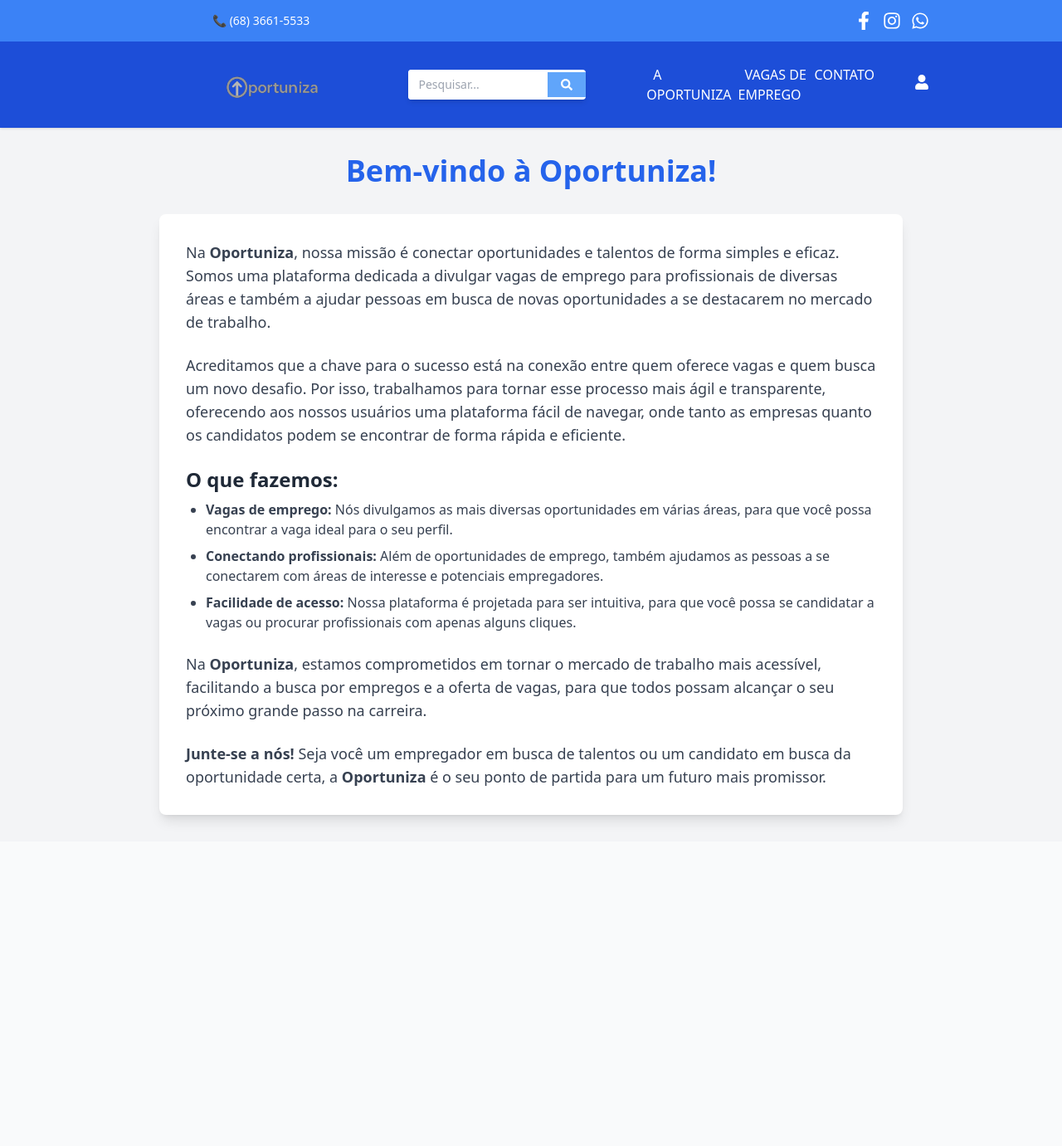
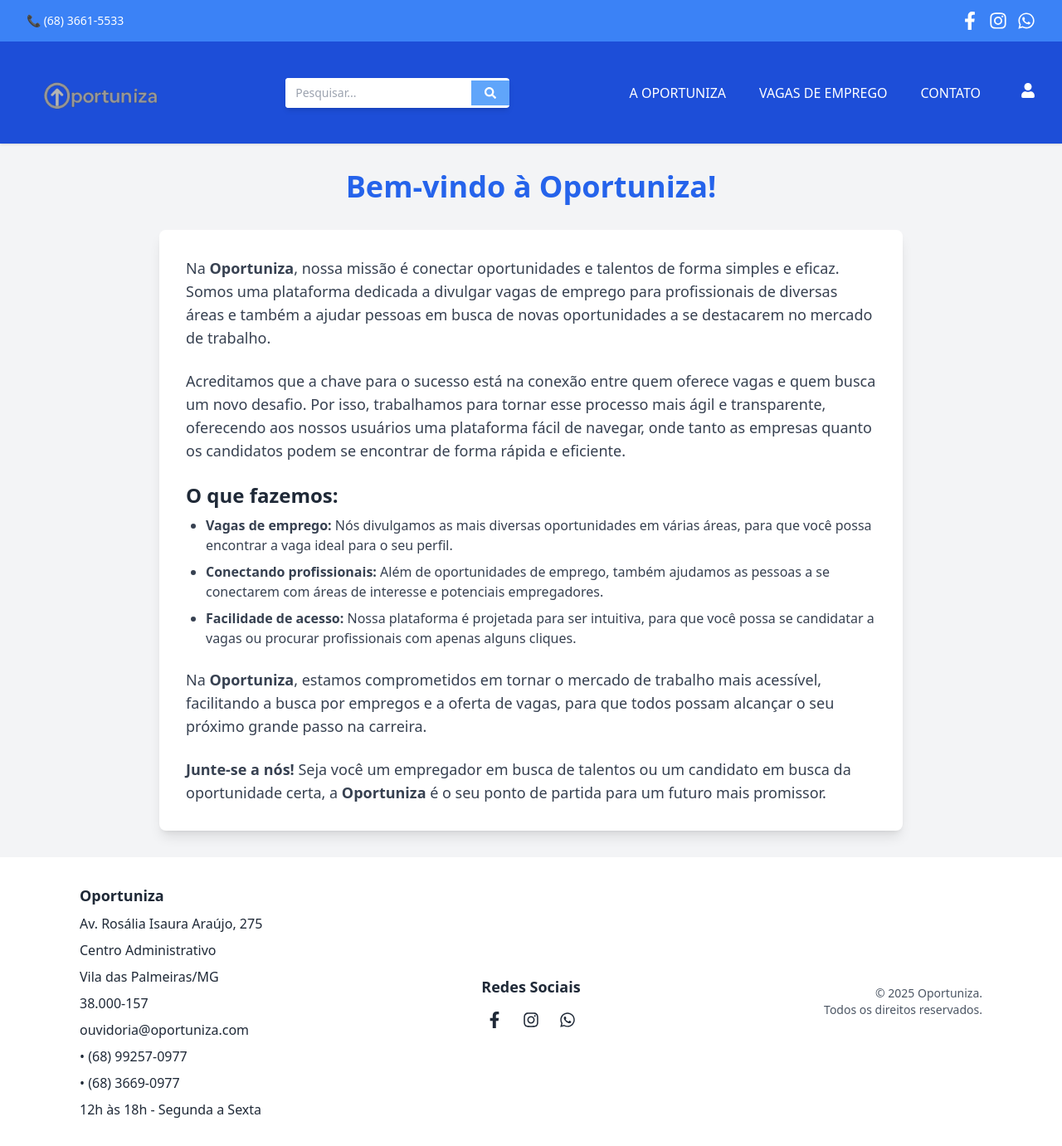
Before and after one commit to Adrianojunior13/Projeto-Integrador-4-Per-odo, a React (Vite) app: page /oportuniza in a window 1280 px wide. Shown: the whole page at 83% size. Before the commit the page ends 1014 px from the top, so only its background shows below. Built offline with nearby package versions, Linux system fonts and the light colour scheme.

Commit message:
feat: adiciona componente Footer e refatora layout do App; ajusta páginas Home, Oportuniza e Vagas para incluir novas seções e melhorias de estilo

```diff
--- a/src/App.jsx
+++ b/src/App.jsx
@@ -1,5 +1,6 @@
 import { Routes, Route } from 'react-router-dom';
 import Header from "./components/Header";
+import Footer from "./components/Footer";
 import Home from "./pages/Home";
 import OportunizaPage from './pages/OportunizaPage';
 import VagasPage from './pages/VagasPage';
@@ -10,19 +11,20 @@
 function App() {
   return (
     <div className="min-h-screen flex flex-col bg-gray-50">
-      {/* Cabeçalho */}
+      {/* Cabeçalho fixo */}
       <Header />
 
-      {/* Rotas */}
+      {/* Conteúdo das rotas */}
+      <main className="flex-grow">
         <Routes>
-        {/* Página inicial - só imagem */}
+          {/* Página inicial */}
           <Route path="/" element={<Home />} />
 
-        {/* Página Vagas - inclui busca, filtros e sidebar */}
+          {/* Página Vagas */}
           <Route
             path="/vagas"
             element={
-            <main className="flex-1 max-w-6xl mx-auto p-4">
+              <div className="max-w-6xl mx-auto p-4">
                 <JobSearch />
                 <div className="flex flex-col md:flex-row gap-6 mt-4">
                   <div className="flex-1">
@@ -32,7 +34,7 @@
                     <Sidebar />
                   </div>
                 </div>
-            </main>
+              </div>
             }
           />
 
@@ -40,6 +42,10 @@
           <Route path="/oportuniza" element={<OportunizaPage />} />
           <Route path="/contato" element={<ContatoPage />} />
         </Routes>
+      </main>
+
+      {/* Rodapé fixo em todas as páginas */}
+      <Footer />
     </div>
   );
 }
--- a/src/components/Footer.jsx
+++ b/src/components/Footer.jsx
@@ -8,33 +8,34 @@
   ];
 
   return (
-    <footer>
-      {/* Seção Principal */}
-      <div className="bg-white text-gray-800 py-8">
-        <div className="max-w-6xl mx-auto px-4 flex flex-col md:flex-row justify-center items-center gap-6">
-          <div className="flex-1 flex flex-col gap-2 text-center">
+    <footer className="w-full">
+      <div className="bg-white text-gray-800 py-8 w-full">
+        <div className="grid grid-cols-1 md:grid-cols-3 gap-6 px-8 w-full max-w-6xl mx-auto">
+
+          {/* Coluna 1 - Informações */}
+          <div className="flex flex-col gap-2 text-center md:text-left">
             <h3 className="text-lg font-bold">Oportuniza</h3>
             <p>Av. Rosália Isaura Araújo, 275</p>
             <p>Centro Administrativo</p>
             <p>Vila das Palmeiras/MG</p>
             <p>38.000-157</p>
             <p>ouvidoria@oportuniza.com</p>
-            <p>(68) 3669-0503 • (68) 99257-0977</p>
+            <p>• (68) 99257-0977</p>
+            <p>• (68) 3669-0977</p>
             <p>12h às 18h - Segunda a Sexta</p>
           </div>
-        </div>
-      </div>
 
-      {/* Seção de Redes Sociais */}
-      <div className="bg-white py-4">
-        <div className="max-w-6xl mx-auto px-4 flex justify-center gap-6">
+          {/* Coluna 2 - Redes Sociais */}
+          <div className="flex flex-col items-center justify-center gap-4">
+            <h3 className="text-lg font-bold">Redes Sociais</h3>
+            <div className="flex gap-6">
               {redesSociais.map((rede, index) => (
                 <a
                   key={index}
                   href={rede.href}
                   target="_blank"
                   rel="noopener noreferrer"
-              className="hover:text-gray-500 transition transform hover:scale-125"
+                  className="hover:text-black transition transform hover:scale-125"
                 >
                   {rede.icon}
                 </a>
@@ -42,10 +43,13 @@
             </div>
           </div>
 
-      {/* Seção Inferior */}
-      <div className="bg-blue-400 text-white text-sm py-2">
-        <div className="max-w-6xl mx-auto px-4 flex justify-center items-center">
-          <p>&copy; {new Date().getFullYear()} Oportuniza. Todos os direitos reservados.</p>
+          {/* Coluna 3 - Direitos Autorais */}
+          <div className="flex items-center justify-center md:justify-end text-center md:text-right">
+            <p className="text-sm text-gray-600">
+              &copy; {new Date().getFullYear()} Oportuniza. <br />
+              Todos os direitos reservados.
+            </p>
+          </div>
         </div>
       </div>
     </footer>
--- a/src/components/Header.jsx
+++ b/src/components/Header.jsx
@@ -1,9 +1,10 @@
 import { useState, useEffect, useRef } from "react";
-import { FaFacebookF, FaInstagram, FaWhatsapp, FaUser, FaSearch } from "react-icons/fa";
-import { Link } from "react-router-dom";  // Importando o Link do React Router
+import { FaFacebookF, FaInstagram, FaWhatsapp, FaUser, FaSearch, FaBars, FaTimes } from "react-icons/fa";
+import { Link } from "react-router-dom";
 
 export default function Header() {
   const [showLogin, setShowLogin] = useState(false);
+  const [menuOpen, setMenuOpen] = useState(false);
   const loginRef = useRef(null);
   const [searchQuery, setSearchQuery] = useState("");
   const [searchResults, setSearchResults] = useState([]);
@@ -45,13 +46,12 @@
 
   return (
     <header className="bg-blue-700 text-white shadow relative z-50">
-      <div className="flex justify-between items-center px-40 py-2 text-sm bg-blue-500 h-[50px]">
-        {/* Número de telefone à esquerda */}
-        <div className="ml-24 flex items-center">
+      {/* Top bar */}
+      <div className="flex justify-between items-center px-4 sm:px-8 py-2 text-sm bg-blue-500 h-[50px]">
+        <div className="flex items-center gap-2 sm:gap-4">
           📞 (68) 3661-5533
         </div>
 
-        {/* Ícones de redes sociais à direita */}
         <div className="flex gap-3 justify-end items-center">
           <a href="https://www.facebook.com" target="_blank" rel="noopener noreferrer" className="hover:text-black transition transform hover:scale-125">
             <FaFacebookF size={22} />
@@ -65,16 +65,16 @@
         </div>
       </div>
 
-      {/* Linha principal do header */}
-      <div className="flex justify-between items-center px-40 py-3 flex-wrap gap-y-4">
-        {/* Esquerda: Logo com Link */}
-        <Link to="/" className="ml-24 flex items-center">
-          <img src="/logo.png" alt="Logo Oportuniza" className="w-55 h-20" />
+      {/* Main header */}
+      <div className="flex justify-between items-center px-4 sm:px-8 py-3 flex-wrap gap-y-4">
+        {/* Logo */}
+        <Link to="/" className="flex items-center">
+          <img src="/logo.png" alt="Logo Oportuniza" className="w-28 sm:w-36 md:w-44 h-auto" />
         </Link>
 
-        {/* Centro: Barra de pesquisa */}
+        {/* Barra de pesquisa */}
         <div className="w-full md:w-1/3 flex justify-center">
-          <div className="w-2/3 max-w-xs">
+          <div className="w-full sm:w-2/3">
             <form
               onSubmit={handleSearch}
               className="flex items-center bg-white text-black rounded overflow-hidden w-full shadow-md"
@@ -94,9 +94,8 @@
               </button>
             </form>
 
-            {/* Resultados da pesquisa */}
             {searchResults.length > 0 && (
-              <div className="mt-2 w-full max-h-[70vh] bg-white text-black shadow-2xl rounded-lg overflow-auto border border-gray-300 p-4">
+              <div className="mt-2 w-full max-h-[50vh] sm:max-h-[70vh] bg-white text-black shadow-2xl rounded-lg overflow-auto border border-gray-300 p-4">
                 <h2 className="text-xl font-bold mb-4 text-center">Vagas Encontradas</h2>
                 {searchResults.map((vaga) => (
                   <div
@@ -111,28 +110,25 @@
           </div>
         </div>
 
-        {/* Direita: Navegação e login */}
-        <nav className="w-full md:w-1/3 flex justify-end items-center gap-6">
-          <ul className="flex gap">
-            <li>
-              <Link to="/oportuniza" className="px-2 py-1 hover:text-black transition duration-300 transform hover:scale-105">
-                A OPORTUNIZA
-              </Link>
-            </li>
-            <li>
-              <Link to="/vagas" className="px-2 py-1 hover:text-black transition duration-300 transform hover:scale-105">
-                VAGAS DE EMPREGO
-              </Link>
-            </li>
-            <li>
-              <Link to="/contato" className="px-2 py-1 hover:text-black transition duration-300 transform hover:scale-105">
-                CONTATO
-              </Link>
-            </li>
+        {/* Menu e login */}
+        <div className="flex items-center gap-4">
+          {/* Hamburger mobile */}
+          <button
+            className="md:hidden text-white hover:text-black"
+            onClick={() => setMenuOpen(!menuOpen)}
+          >
+            {menuOpen ? <FaTimes size={20} /> : <FaBars size={20} />}
+          </button>
+
+          {/* Menu desktop */}
+          <nav className={`flex-col md:flex md:flex-row md:gap-6 absolute md:static top-full left-0 w-full md:w-auto bg-blue-700 md:bg-transparent transition-all duration-300 ${menuOpen ? "flex p-4" : "hidden md:flex"}`}>
+            <ul className="flex flex-col md:flex-row gap-2 md:gap-6 items-center w-full md:w-auto">
+              <li><Link to="/oportuniza" className="px-2 py-1 hover:text-black transition transform hover:scale-105">A OPORTUNIZA</Link></li>
+              <li><Link to="/vagas" className="px-2 py-1 hover:text-black transition transform hover:scale-105">VAGAS DE EMPREGO</Link></li>
+              <li><Link to="/contato" className="px-2 py-1 hover:text-black transition transform hover:scale-105">CONTATO</Link></li>
             </ul>
-
-          <div className="relative" ref={loginRef}>
-            <button onClick={() => setShowLogin((prev) => !prev)} className="ml-4 hover:text-black transition transform hover:scale-125">
+            <div className="relative mt-2 md:mt-0 ml-0 md:ml-4" ref={loginRef}>
+              <button onClick={() => setShowLogin((prev) => !prev)} className="hover:text-black transition transform hover:scale-125">
                 <FaUser size={18} />
               </button>
 
@@ -147,6 +143,7 @@
             </div>
           </nav>
         </div>
+      </div>
     </header>
   );
 }
--- a/src/pages/Home.jsx
+++ b/src/pages/Home.jsx
@@ -1,77 +1,11 @@
-// Componente Footer (mantido)
-import { FaFacebookF, FaInstagram, FaWhatsapp } from "react-icons/fa";
-
-function Footer() {
-  const redesSociais = [
-    { href: "https://www.facebook.com", icon: <FaFacebookF size={20} /> },
-    { href: "https://www.instagram.com", icon: <FaInstagram size={20} /> },
-    { href: "https://wa.me/5511999999999", icon: <FaWhatsapp size={20} /> }
-  ];
-
-  return (
-    <footer className="w-full">
-      <div className="bg-white text-gray-800 py-8 w-full">
-        <div className="grid grid-cols-1 md:grid-cols-3 gap-6 px-8 w-full max-w-6xl mx-auto">
-
-          {/* Coluna 1 - Informações */}
-          <div className="flex flex-col gap-2 text-center md:text-left">
-            <h3 className="text-lg font-bold">Oportuniza</h3>
-            <p>Av. Rosália Isaura Araújo, 275</p>
-            <p>Centro Administrativo</p>
-            <p>Vila das Palmeiras/MG</p>
-            <p>38.000-157</p>
-            <p>ouvidoria@oportuniza.com</p>
-            <p>• (68) 99257-0977</p>
-            <p>• (68) 3669-0977</p>
-            <p>12h às 18h - Segunda a Sexta</p>
-          </div>
-
-          {/* Coluna 2 - Redes Sociais */}
-          <div className="flex flex-col items-center justify-center gap-4">
-            <h3 className="text-lg font-bold">Redes Sociais</h3>
-            <div className="flex gap-6">
-              {redesSociais.map((rede, index) => (
-                <a
-                  key={index}
-                  href={rede.href}
-                  target="_blank"
-                  rel="noopener noreferrer"
-                  className="hover:text-black transition transform hover:scale-125"
-                >
-                  {rede.icon}
-                </a>
-              ))}
-            </div>
-          </div>
-
-          {/* Coluna 3 - Direitos Autorais */}
-          <div className="flex items-center justify-center md:justify-end text-center md:text-right">
-            <p className="text-sm text-gray-600">
-              &copy; {new Date().getFullYear()} Oportuniza. <br />
-              Todos os direitos reservados.
-            </p>
-          </div>
-        </div>
-      </div>
-    </footer>
-  );
-}
-
-// Componente Home simplificado
 function Home() {
   return (
-    <div className="flex flex-col min-h-screen">
-      {/* Imagem ocupando o espaço entre header e footer */}
-      <main className="flex-grow">
-        <img
-          src="public/oportuniza.png" // coloque aqui o caminho da imagem salva no seu projeto
-          alt="Oportuniza"
-          className="w-full object-cover h-[100vh]"
-        />
-      </main>
-
-      {/* Footer */}
-      <Footer />
+    <div className="w-full">
+      <img
+        src="public/oportuniza.png" // ajuste o caminho se precisar
+        alt="Oportuniza"
+        className="w-full h-[60vh] sm:h-[70vh] md:h-[80vh] lg:h-[90vh] xl:h-[100vh] object-cover"
+      />
     </div>
   );
 }
--- a/src/pages/OportunizaPage.jsx
+++ b/src/pages/OportunizaPage.jsx
@@ -2,44 +2,48 @@
 
 const OportunizaPage = () => {
   return (
-    <div className="flex flex-col items-center justify-center min-h-screen px-4 py-8 bg-gray-100">
-      <h1 className="text-4xl font-bold text-center text-blue-600 mb-8">
+    <div className="flex flex-col items-center px-4 py-8 bg-gray-100">
+      {/* Título principal */}
+      <h1 className="text-3xl sm:text-4xl font-bold text-center text-blue-600 mb-6 sm:mb-8">
         Bem-vindo à Oportuniza!
       </h1>
 
-      <div className="max-w-4xl bg-white shadow-lg rounded-lg p-8">
-        <p className="text-lg text-gray-700 mb-6">
+      {/* Conteúdo principal */}
+      <div className="w-full max-w-4xl bg-white shadow-lg rounded-lg p-6 sm:p-8">
+        <p className="text-base sm:text-lg text-gray-700 mb-4 sm:mb-6">
           Na <strong>Oportuniza</strong>, nossa missão é conectar oportunidades e talentos de forma simples e eficaz. Somos uma plataforma dedicada a divulgar vagas de emprego para profissionais de diversas áreas e também a ajudar pessoas em busca de novas oportunidades a se destacarem no mercado de trabalho.
         </p>
 
-        <p className="text-lg text-gray-700 mb-6">
+        <p className="text-base sm:text-lg text-gray-700 mb-4 sm:mb-6">
           Acreditamos que a chave para o sucesso está na conexão entre quem oferece vagas e quem busca um novo desafio. Por isso, trabalhamos para tornar esse processo mais ágil e transparente, oferecendo aos nossos usuários uma plataforma fácil de navegar, onde tanto as empresas quanto os candidatos podem se encontrar de forma rápida e eficiente.
         </p>
 
-        <div className="mb-6">
-          <h2 className="text-2xl font-semibold text-gray-800 mb-2">O que fazemos:</h2>
-
-          <ul className="list-disc pl-6 text-gray-700">
-            <li className="mb-2">
+        <div className="mb-4 sm:mb-6">
+          <h2 className="text-xl sm:text-2xl font-semibold text-gray-800 mb-2">
+            O que fazemos:
+          </h2>
+          <ul className="list-disc pl-5 sm:pl-6 text-gray-700 space-y-2">
+            <li>
               <strong>Vagas de emprego:</strong> Nós divulgamos as mais diversas oportunidades em várias áreas, para que você possa encontrar a vaga ideal para o seu perfil.
             </li>
-            <li className="mb-2">
+            <li>
               <strong>Conectando profissionais:</strong> Além de oportunidades de emprego, também ajudamos as pessoas a se conectarem com áreas de interesse e potenciais empregadores.
             </li>
-            <li className="mb-2">
+            <li>
               <strong>Facilidade de acesso:</strong> Nossa plataforma é projetada para ser intuitiva, para que você possa se candidatar a vagas ou procurar profissionais com apenas alguns cliques.
             </li>
           </ul>
         </div>
 
-        <p className="text-lg text-gray-700 mb-6">
+        <p className="text-base sm:text-lg text-gray-700 mb-4 sm:mb-6">
           Na <strong>Oportuniza</strong>, estamos comprometidos em tornar o mercado de trabalho mais acessível, facilitando a busca por empregos e a oferta de vagas, para que todos possam alcançar o seu próximo grande passo na carreira.
         </p>
 
-        <p className="text-lg text-gray-700">
+        <p className="text-base sm:text-lg text-gray-700">
           <strong>Junte-se a nós!</strong> Seja você um empregador em busca de talentos ou um candidato em busca da oportunidade certa, a <strong>Oportuniza</strong> é o seu ponto de partida para um futuro mais promissor.
         </p>
       </div>
+
     </div>
   );
 }
--- a/src/pages/VagasPage.jsx
+++ b/src/pages/VagasPage.jsx
@@ -1,15 +1,13 @@
-// VagasPage.jsx
 import { useState } from "react";
-import Footer from "../components/Footer";
 
 function JobItem({ job }) {
   return (
-    <div className="p-6 border rounded shadow-sm hover:shadow-md transition duration-300 bg-gray-50 flex flex-col items-start">
-      <h3 className="text-lg font-semibold">{job.titulo}</h3>
-      <p className="text-sm text-gray-700">{job.empresa}</p>
-      <p className="text-sm text-gray-500">{job.local}</p>
+    <div className="p-4 sm:p-6 border rounded shadow-sm hover:shadow-md transition duration-300 bg-gray-50 flex flex-col items-start">
+      <h3 className="text-lg sm:text-xl font-semibold">{job.titulo}</h3>
+      <p className="text-sm sm:text-base text-gray-700">{job.empresa}</p>
+      <p className="text-sm sm:text-base text-gray-500">{job.local}</p>
       <div className="w-full flex justify-center mt-4">
-        <button className="bg-blue-500 hover:bg-blue-700 text-white px-4 py-2 rounded text-sm transition">
+        <button className="bg-blue-500 hover:bg-blue-700 text-white px-4 py-2 rounded text-sm sm:text-base transition">
           Candidatar-se
         </button>
       </div>
@@ -19,7 +17,7 @@
 
 function JobList({ jobs }) {
   return (
-    <div className="grid gap-6 sm:grid-cols-2 lg:grid-cols-3">
+    <div className="grid gap-4 sm:gap-6 sm:grid-cols-2 lg:grid-cols-3">
       {jobs.map((job, index) => (
         <JobItem key={index} job={job} />
       ))}
@@ -52,13 +50,13 @@
   ]);
 
   return (
-    <div className="flex flex-col min-h-screen bg-gray-100">
-      <main className="flex-1 p-8 w-full max-w-screen-2xl mx-auto">
-        <h2 className="text-3xl font-bold mb-8 text-center">Vagas de Emprego</h2>
+    <div className="flex flex-col min-h-screen bg-gray-100 px-4 py-8">
+      <main className="flex-1 w-full max-w-screen-2xl mx-auto">
+        <h2 className="text-2xl sm:text-3xl font-bold mb-6 sm:mb-8 text-center">
+          Vagas de Emprego
+        </h2>
         <JobList jobs={vagas} />
       </main>
-
-      <Footer />
     </div>
   );
 }
```
Also changed, not shown: src/pages/ContatoPage.jsx (+9 -10 lines). Lines whose indentation alone changed are shown as unchanged.
